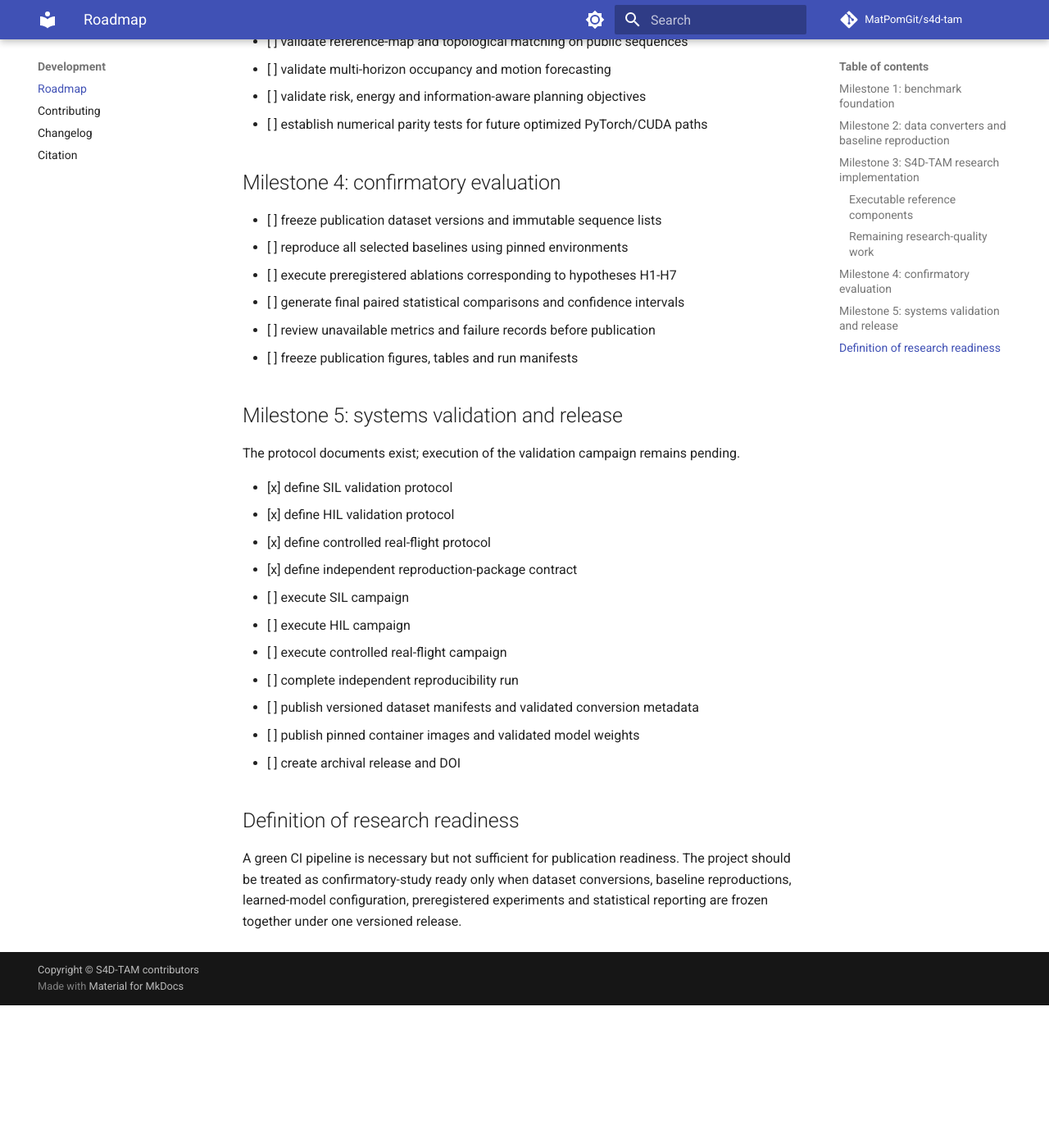
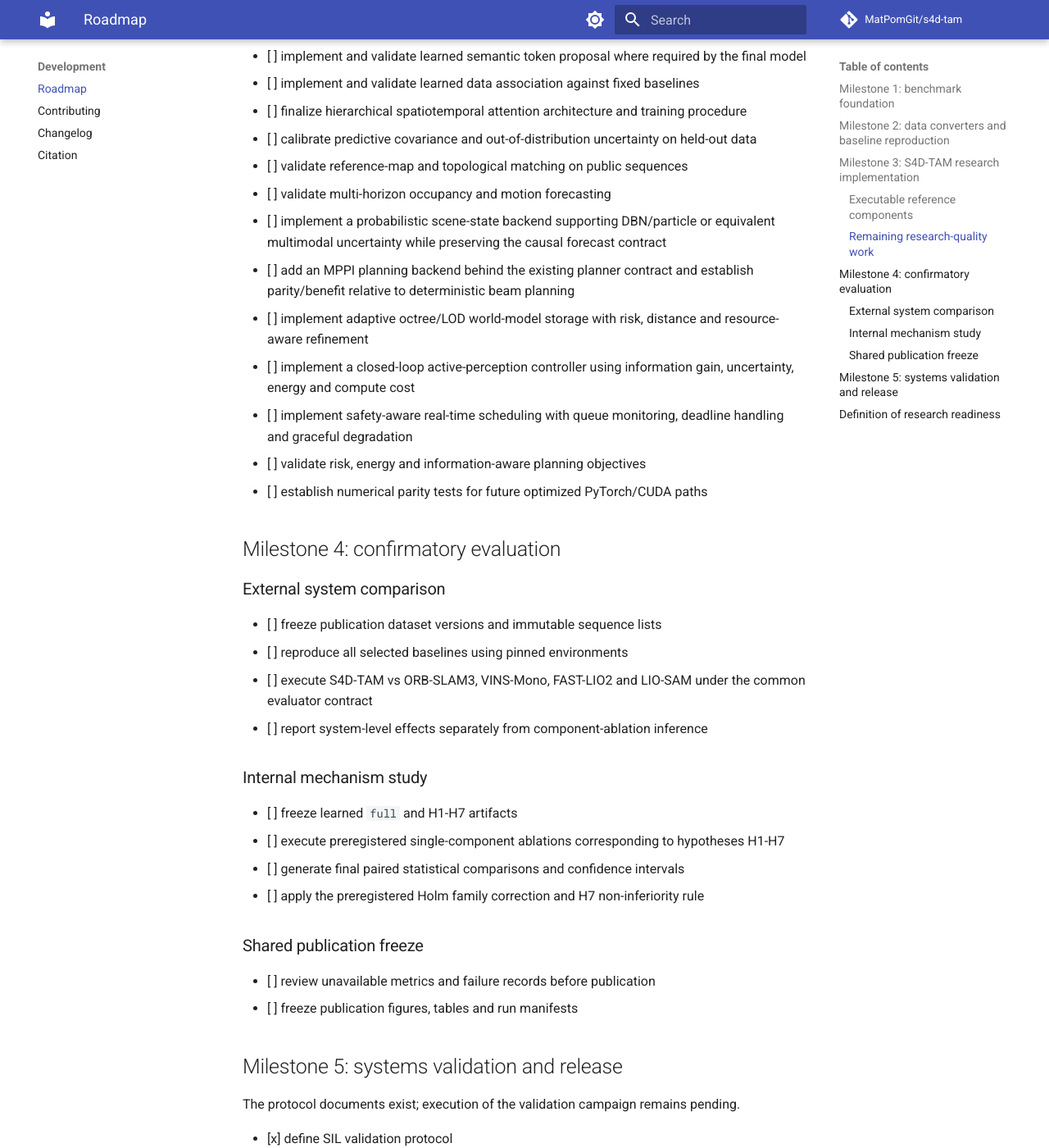
Before and after one commit to MatPomGit/s4d-tam, an MkDocs documentation site: the page built from docs/roadmap.md, in a window 1280 px wide and 1400 px high, scrolled down 1815 px. Shown: the whole window at 82% size. Built offline with MkDocs 1.6.1 and Material for MkDocs 9.7.7, drawn with Linux system fonts in a browser that asks for light colours; comment, search, counter and statistics services are not loaded; before the commit the page ends 3041 px from its top, so only the background shows below that; some of the changed text lies outside the part shown.

Commit message:
docs: align roadmap with paper target modules

```diff
--- a/docs/roadmap.md
+++ b/docs/roadmap.md
@@ -1,6 +1,6 @@
 # Roadmap
 
-The roadmap distinguishes between **software components that exist as executable research references** and **components that are complete at publication or deployment quality**. The detailed maturity boundary is described in [Project status](project-status.md).
+The roadmap distinguishes between **software components that exist as executable research references** and **components that are complete at publication or deployment quality**. The detailed maturity boundary is described in [Project status](project-status.md) and [S4D-TAM module catalog](modules.md).
 
 ## Milestone 1: benchmark foundation
 
@@ -11,6 +11,7 @@ The roadmap distinguishes between **software components that exist as executable
 - [x] CI across supported Python versions
 - [x] strict MkDocs documentation build and GitHub Pages deployment
 - [x] reproduction-package and release-integrity utilities
+- [x] explicit two-level comparison contract separating external benchmarking from internal H1-H7 mechanism studies
 
 ## Milestone 2: data converters and baseline reproduction
 
@@ -24,6 +25,7 @@ The adapter architecture exists, but public dataset and baseline validation must
 - [ ] reproduce pinned VINS-Mono baseline configuration
 - [ ] reproduce pinned FAST-LIO2 baseline configuration
 - [ ] reproduce pinned LIO-SAM baseline configuration
+- [ ] assess additional external systems only when sensing assumptions and reproduction requirements are compatible
 - [ ] verify normalized external-result artifacts against common evaluators
 
 ## Milestone 3: S4D-TAM research implementation
@@ -38,8 +40,9 @@ The adapter architecture exists, but public dataset and baseline validation must
 - [x] calibration utilities and modality noise model infrastructure
 - [x] reference-map representation
 - [x] topological matching infrastructure
-- [x] causal forecasting utilities
-- [x] predictive-map and trajectory-planning infrastructure
+- [x] causal probabilistic occupancy and motion forecasting utilities
+- [x] deterministic risk, energy, time, progress and information-aware planner
+- [x] bounded token/resource budgets and lifecycle pruning
 - [x] versioned token-event telemetry
 - [x] integrated `S4DTAMReference` execution path
 
@@ -52,15 +55,32 @@ The adapter architecture exists, but public dataset and baseline validation must
 - [ ] calibrate predictive covariance and out-of-distribution uncertainty on held-out data
 - [ ] validate reference-map and topological matching on public sequences
 - [ ] validate multi-horizon occupancy and motion forecasting
+- [ ] implement a probabilistic scene-state backend supporting DBN/particle or equivalent multimodal uncertainty while preserving the causal forecast contract
+- [ ] add an MPPI planning backend behind the existing planner contract and establish parity/benefit relative to deterministic beam planning
+- [ ] implement adaptive octree/LOD world-model storage with risk, distance and resource-aware refinement
+- [ ] implement a closed-loop active-perception controller using information gain, uncertainty, energy and compute cost
+- [ ] implement safety-aware real-time scheduling with queue monitoring, deadline handling and graceful degradation
 - [ ] validate risk, energy and information-aware planning objectives
 - [ ] establish numerical parity tests for future optimized PyTorch/CUDA paths
 
 ## Milestone 4: confirmatory evaluation
 
+### External system comparison
+
 - [ ] freeze publication dataset versions and immutable sequence lists
 - [ ] reproduce all selected baselines using pinned environments
-- [ ] execute preregistered ablations corresponding to hypotheses H1-H7
+- [ ] execute S4D-TAM vs ORB-SLAM3, VINS-Mono, FAST-LIO2 and LIO-SAM under the common evaluator contract
+- [ ] report system-level effects separately from component-ablation inference
+
+### Internal mechanism study
+
+- [ ] freeze learned `full` and H1-H7 artifacts
+- [ ] execute preregistered single-component ablations corresponding to hypotheses H1-H7
 - [ ] generate final paired statistical comparisons and confidence intervals
+- [ ] apply the preregistered Holm family correction and H7 non-inferiority rule
+
+### Shared publication freeze
+
 - [ ] review unavailable metrics and failure records before publication
 - [ ] freeze publication figures, tables and run manifests
 
```
